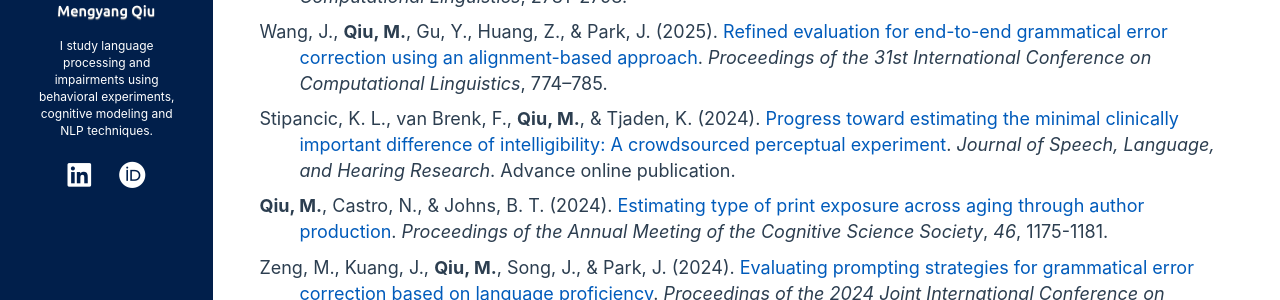
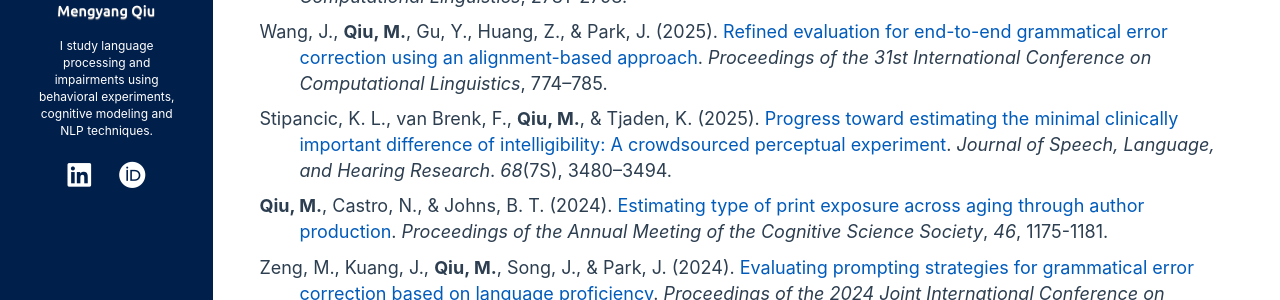
Before and after one commit to mengyangq/mengyangq.github.io, a Jekyll site: the page built from index.html, in a window 1280 px wide and 900 px high, scrolled down 1139 px. Shown: the part 152-452 px from the top of the window. Built offline with Jekyll 4.4.1, drawn with Linux system fonts in a browser that asks for light colours; nearby versions of some CDN libraries; a style sheet for code colours, icons or effects is not loaded.

Commit message:
Update publications.md

```diff
--- a/_includes/publications.md
+++ b/_includes/publications.md
@@ -9,7 +9,7 @@
 
 <p style="padding-left: 40px; text-indent: -40px;">Wang, J., <strong>Qiu, M.</strong>, Gu, Y., Huang, Z., & Park, J. (2025). <a href="https://aclanthology.org/2025.coling-main.52/">Refined evaluation for end-to-end grammatical error correction using an alignment-based approach</a>. <em>Proceedings of the 31st International Conference on Computational Linguistics</em>, 774–785.</p>
 
-<p style="padding-left: 40px; text-indent: -40px;">Stipancic, K. L., van Brenk, F., <strong>Qiu, M.</strong>, & Tjaden, K. (2024). <a href="https://doi.org/10.1044/2024_JSLHR-24-00354">Progress toward estimating the minimal clinically important difference of intelligibility: A crowdsourced perceptual experiment</a>. <em>Journal of Speech, Language, and Hearing Research</em>. Advance online publication.</p>
+<p style="padding-left: 40px; text-indent: -40px;">Stipancic, K. L., van Brenk, F., <strong>Qiu, M.</strong>, & Tjaden, K. (2025). <a href="https://doi.org/10.1044/2024_JSLHR-24-00354">Progress toward estimating the minimal clinically important difference of intelligibility: A crowdsourced perceptual experiment</a>. <em>Journal of Speech, Language, and Hearing Research</em>. <em>68</em>(7S), 3480–3494.</p>
 
 <p style="padding-left: 40px; text-indent: -40px;"><strong>Qiu, M.</strong>, Castro, N., & Johns, B. T. (2024). <a href="https://escholarship.org/uc/item/41z38291">Estimating type of print exposure across aging through author production</a>. <em>Proceedings of the Annual Meeting of the Cognitive Science Society</em>, <em>46</em>, 1175-1181.</p>
 
```
